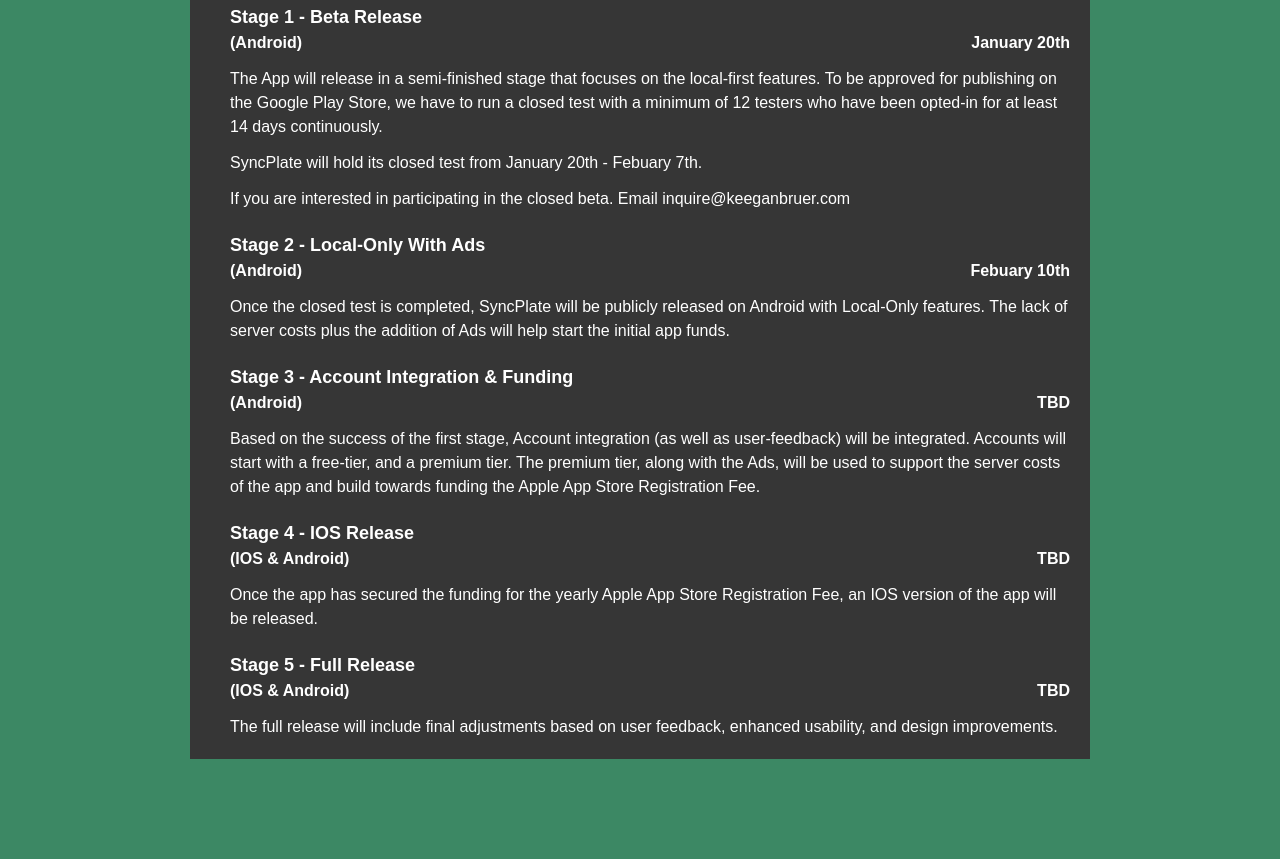
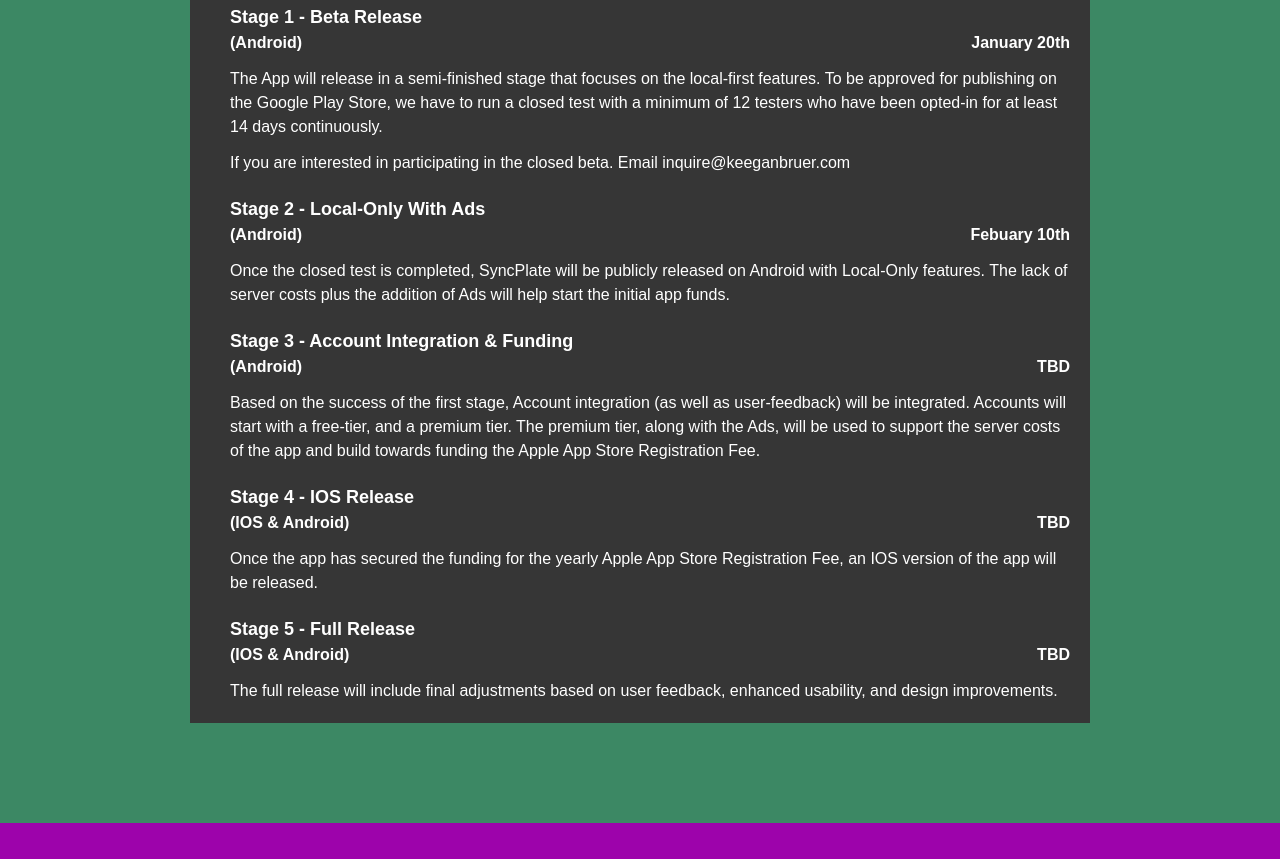
Before and after one commit to KeeganBruer/NextJSPortfolio, a Next.js app: page /SyncPlate in a window 1280 px wide. Shown: the part 1320-2179 px from the top of the page. After the commit the page ends 2143 px from the top, so only its background shows below. Built offline with nearby package versions, Linux system fonts and the light colour scheme.

Commit message:
remove dates for beta test

```diff
--- a/src/app/SyncPlate/page.tsx
+++ b/src/app/SyncPlate/page.tsx
@@ -109,9 +109,6 @@ export default function SyncPlate() {
 
                         </p>
                         <p className="pt-3">
-                            SyncPlate will hold its closed test from January 20th - Febuary 7th.
-                        </p>
-                        <p className="pt-3">
                             If you are interested in participating in the closed beta. Email inquire@keeganbruer.com
                         </p>
                         <h4 className="font-bold text-lg pt-5">Stage 2 - Local-Only With Ads</h4>
```
